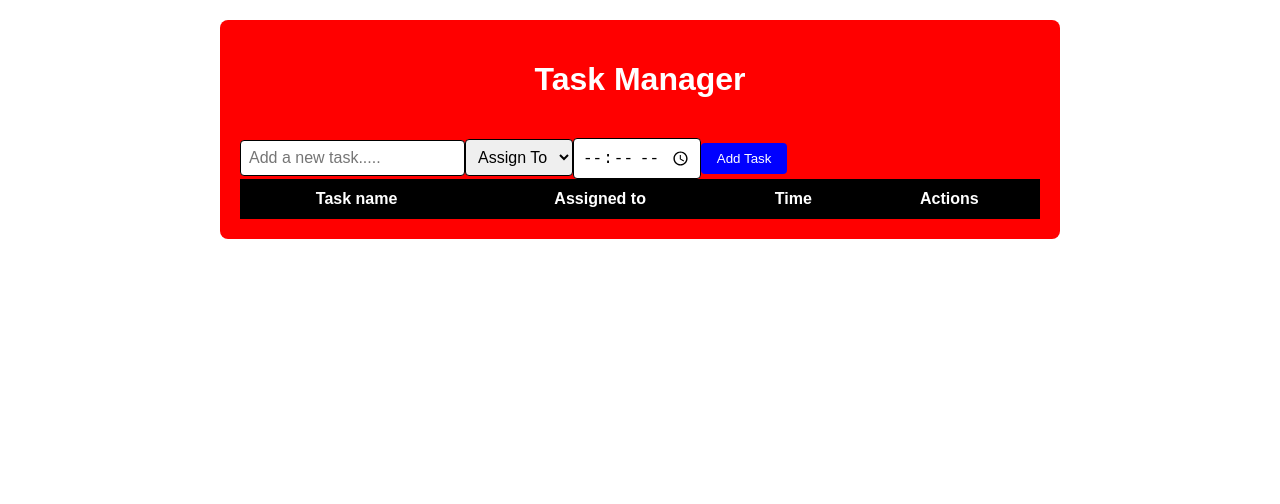
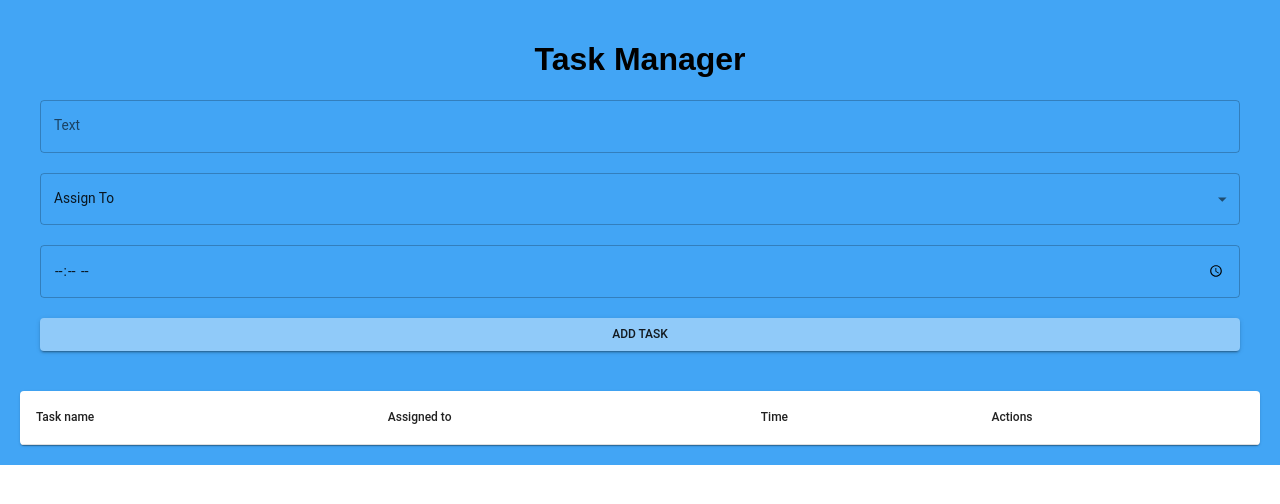
Before and after one commit to srini2203/new, a React (Create React App) app in the folder my-app/: page / in a window 1280 px wide. Shown: the top 504 px of the page. Built offline with nearby package versions, Linux system fonts and the light colour scheme.

Commit message:
Modified files for material design implementation

```diff
--- a/my-app/package.json
+++ b/my-app/package.json
@@ -3,6 +3,9 @@
   "version": "0.1.0",
   "private": true,
   "dependencies": {
+    "@emotion/react": "^11.13.5",
+    "@emotion/styled": "^11.13.5",
+    "@mui/material": "^6.1.9",
     "@testing-library/jest-dom": "^5.17.0",
     "@testing-library/react": "^13.4.0",
     "@testing-library/user-event": "^13.5.0",
--- a/my-app/src/App.js
+++ b/my-app/src/App.js
@@ -1,19 +1,35 @@
 import React, { useState,useEffect} from 'react';
-
+import {Button,TextField,Select,MenuItem,Table,TableContainer,TableCell,TableHead,TableRow,Paper, TableBody,Container}from '@mui/material';
+import {createTheme,ThemeProvider}from '@mui/material/styles';
 import './App.css';
 
+const theme=createTheme({
+  palette:{
+    primary:{
+      main:'#90caf9',
+    },
+    secondary:{
+      main:'#f50057',
+    },
+    background:{
+      default:'#42a5f5',
+    },
+  },
+  typography:{
+    fontSize:12,
+    fontFamily:'Roboto,sans-serif',
+    h1:{
+      color:'#f44336',
+    },
+  },
+});
+
 const App = () => {
-
   const [tasks, setTasks] = useState([]);
-
   const [newTask, setNewTask] = useState('');
-
   const [assignedTo, setAssignedTo] = useState('');
-
   const [time, setTime] = useState('');
-
   const [editingIndex, setEditingIndex] = useState(null);
-
   const [editingText, setEditingText] = useState('');
 
   useEffect(()=>{
@@ -27,7 +43,6 @@ const App = () => {
     localStorage.setItem('tasks',JSON.stringify(tasks))
   },[tasks])
 
-
   const addTask = () => {
 
     if (newTask.trim() === '' || assignedTo === '' || time === '') return;
@@ -35,186 +50,113 @@ const App = () => {
     setTasks([...tasks, { name: newTask.trim(), assignedTo, time }]);
 
     setNewTask('');
-
     setAssignedTo('');
-
     setTime('');
 
   };
 
-
   const deleteTask = (index) => {
-
     const updatedTasks = tasks.filter((_, i) => i !== index);
-
     setTasks(updatedTasks);
-
   };
 
 
   const startEditing = (index) => {
-
     setEditingIndex(index);
-
     setEditingText(tasks[index].name);
-
   };
 
   const saveTask = (index) => {
 
     if (editingText.trim() === '') return;
-
     const updatedTasks = tasks.map((task, i) =>
-
       i === index ? { ...task, name: editingText.trim() } : task
-
     );
 
     setTasks(updatedTasks);
-
     setEditingIndex(null);
-
     setEditingText('');
-
   };
 
+  return (
+    <ThemeProvider theme={theme}>
+      <Container maxWidth="xl" style={{backgroundColor:theme.palette.background.default,padding:'20px'}}>
+      <h1 style={{textAlign:'center'}}>Task Manager</h1>
 
-  return (
-
-    <div className="container">
-
-      <h1 className="header">Task Manager</h1>
-
-      <div>
-
-        <input
-
-          type="text"
-
-          placeholder="Add a new task....."
-
-          value={newTask}
-
-          onChange={(e) => setNewTask(e.target.value)}
-
-          className="input"
-
+      <div style={{margin:'20px',display:'flex',flexDirection:'column'}}>
+        <TextField
+        label="Text"
+        variant="outlined"
+        value={newTask}
+        onChange={(e)=>{setNewTask(e.target.value)}}
+        style={{marginBottom :'20px'}}
         />
-
-        <select
-
+        <Select
           value={assignedTo}
-
           onChange={(e) => setAssignedTo(e.target.value)}
-
-          className="select"
-
+          displayEmpty
+          fullWidth
+          style={{marginBottom:'20px'}}
         >
-
-          <option value="">Assign To</option>
-
-          <option value="Sakthi">Sakthi</option>
-
-          <option value="Parasu">Parasu</option>
-
-          <option value="Srini">Srini</option>
-
-        </select>
-
-        <input
-
+          <MenuItem value="">Assign To</MenuItem>
+          <MenuItem value="Sakthi">Sakthi</MenuItem>
+          <MenuItem value="Parasu">Parasu</MenuItem>
+          <MenuItem value="Srini">Srini</MenuItem>
+        </Select>
+        <TextField
           type="time"
-
           value={time}
-
+          variant="outlined"
           onChange={(e) => setTime(e.target.value)}
-
-          className="input"
-
+          style={{marginBottom:'20px'}}
+          fullWidth
         />
-
-        <button onClick={addTask} className="button">Add Task</button>
-
+        <Button onClick={addTask} variant="contained" color="primary" style={{marginBottom:'20px'}}>Add Task</Button>
       </div>
 
-      <table className="task-table">
-
-        <thead>
-
-          <tr>
-
-            <th>Task name</th>
-
-            <th>Assigned to</th>
-
-            <th>Time</th>
-
-            <th>Actions</th>
-
-          </tr>
-
-        </thead>
-
-        <tbody>
-
-        {tasks.map((task, index) => (
-
-          <tr key={index} className="list-item">
-
+      <TableContainer component={Paper}>
+        <Table>
+          <TableHead>
+            <TableRow>
+              <TableCell>Task name</TableCell>
+              <TableCell>Assigned to</TableCell>
+              <TableCell>Time</TableCell>
+              <TableCell>Actions</TableCell>
+            </TableRow>
+          </TableHead>
+          <TableBody>
+            {tasks.map((task, index) => (
+            <TableRow key={index} >
             {editingIndex === index ? (
-
               <>
-
-                <td>
-
-                <input
-
-                  type="text"
-
+                <TableCell>
+                <TextField
                   value={editingText}
-
                   onChange={(e) => setEditingText(e.target.value)}
-
-                  className="input"
-
-                /></td>
-
-                <td colSpan={2}></td>
-
-                <td><button onClick={() => saveTask(index)} className="button">Save</button></td>
-
+                  fullWidth
+                />
+                </TableCell>
+                <TableCell colSpan={2}></TableCell>
+                <TableCell><button onClick={() => saveTask(index)} variant="contained" color="Secondary">Save</button></TableCell>
               </>
 
             ) : (
-
               <>
-
-                <td>{task.name}</td>
-
-                <td>Assigned to: {task.assignedTo}</td>
-
-                <td>Time: {task.time}</td>
-
-                <td><button onClick={() => startEditing(index)} className="button">Edit</button>
-
-                <button onClick={() => deleteTask(index)} className="delete-button">Delete</button></td>
-
+                <TableCell>{task.name}</TableCell>
+                <TableCell>Assigned to: {task.assignedTo}</TableCell>
+                <TableCell>Time: {task.time}</TableCell>
+                <TableCell><button onClick={() => startEditing(index)} variant="Contained" color="Secondary">Edit</button>
+                <button onClick={() => deleteTask(index)} variant="Contained" color="Secondary">Delete</button></TableCell>
               </>
-
             )}
 
-          </tr>
-
+          </TableRow>
         ))}
-
-        </tbody>
-
-      </table>
-
-    </div>
-
+        </TableBody>
+        </Table>
+      </TableContainer>
+      </Container>
+      </ThemeProvider>
   );
-
 };
-
 export default App;
```
Also changed, not shown: 1 other file (tests, documents, lock files or other folders).
